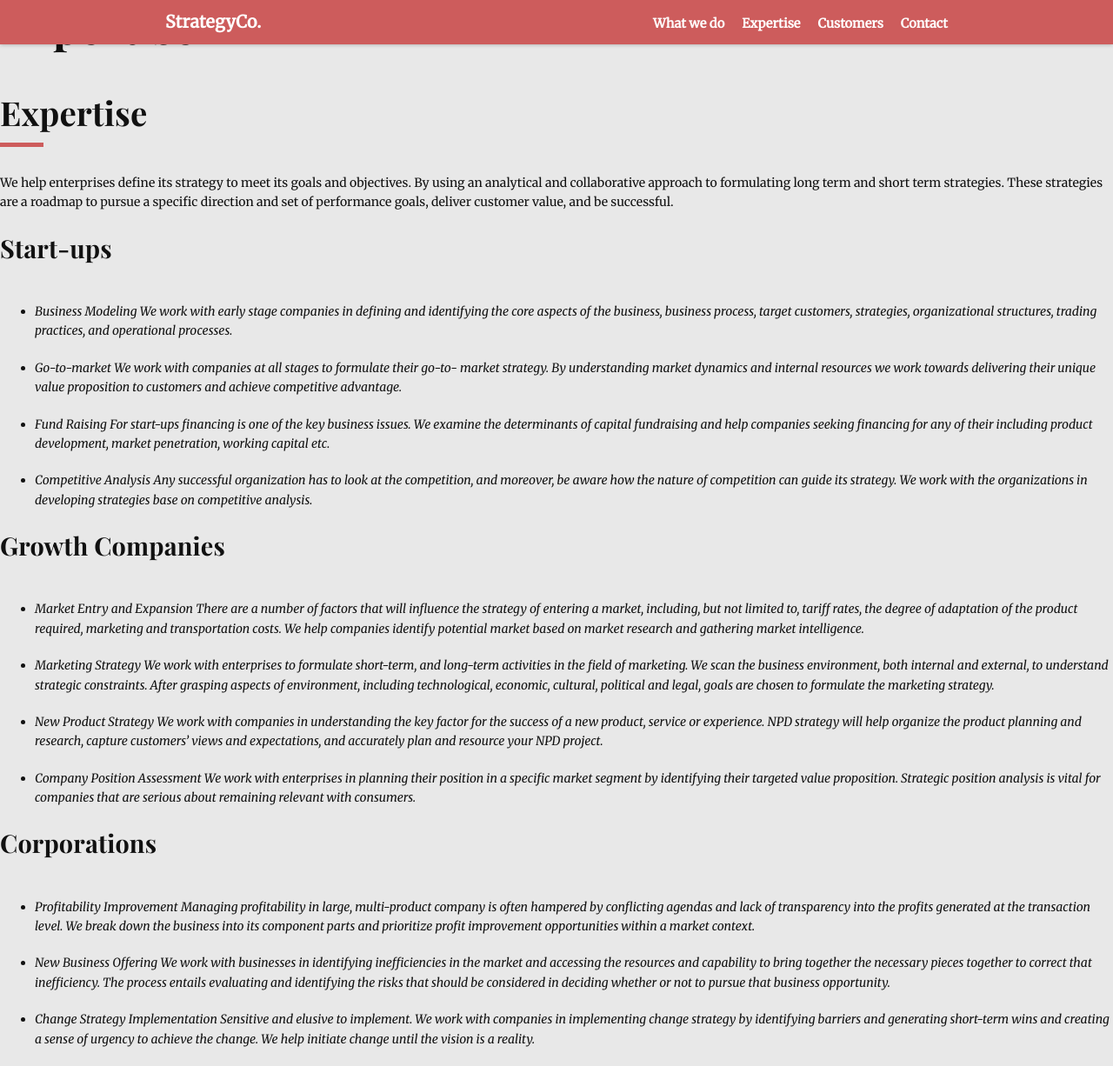
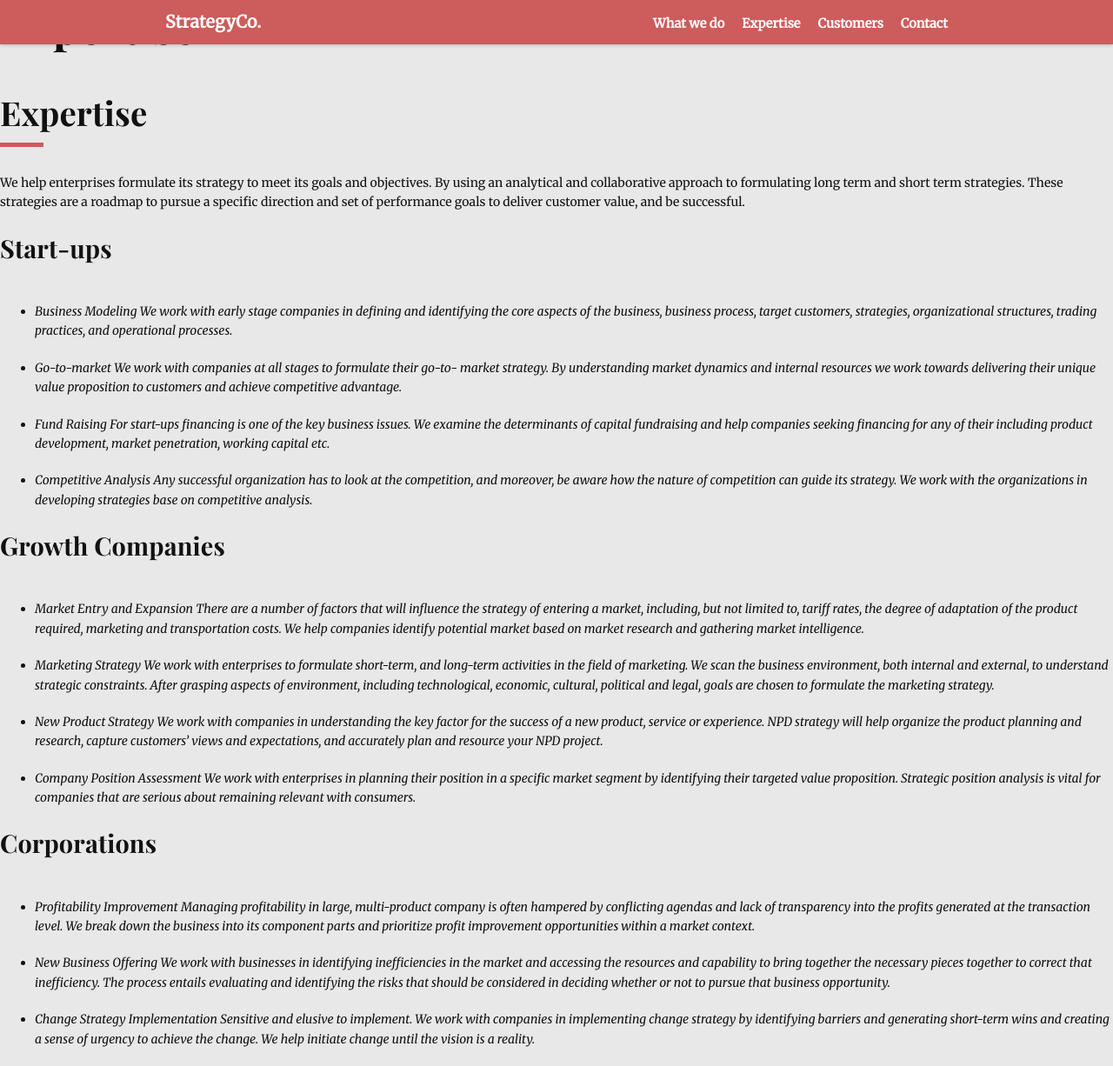
Before and after one commit to rahulabhi/rahulabhi.github.io, a Jekyll site: the page built from _sections/02-expertise.md, in a window 1280 px wide and 1226 px high. Shown: the whole window at 87% size. Built offline with Jekyll 4.4.1, drawn with Linux system fonts in a browser that asks for light colours.

Commit message:
Update 02-expertise.md

```diff
--- a/_sections/02-expertise.md
+++ b/_sections/02-expertise.md
@@ -7,7 +7,7 @@ permalink: /expertise/
 
 ## Expertise
 
-We help enterprises define its strategy to meet its goals and objectives. By using an analytical and collaborative approach to formulating long term and short term strategies. These strategies are a roadmap to pursue a specific direction and set of performance goals, deliver customer value, and be successful.
+We help enterprises formulate its strategy to meet its goals and objectives. By using an analytical and collaborative approach to formulating long term and short term strategies. These strategies are a roadmap to pursue a specific direction and set of performance goals to deliver customer value, and be successful.
 
 
 #### Start-ups
```
